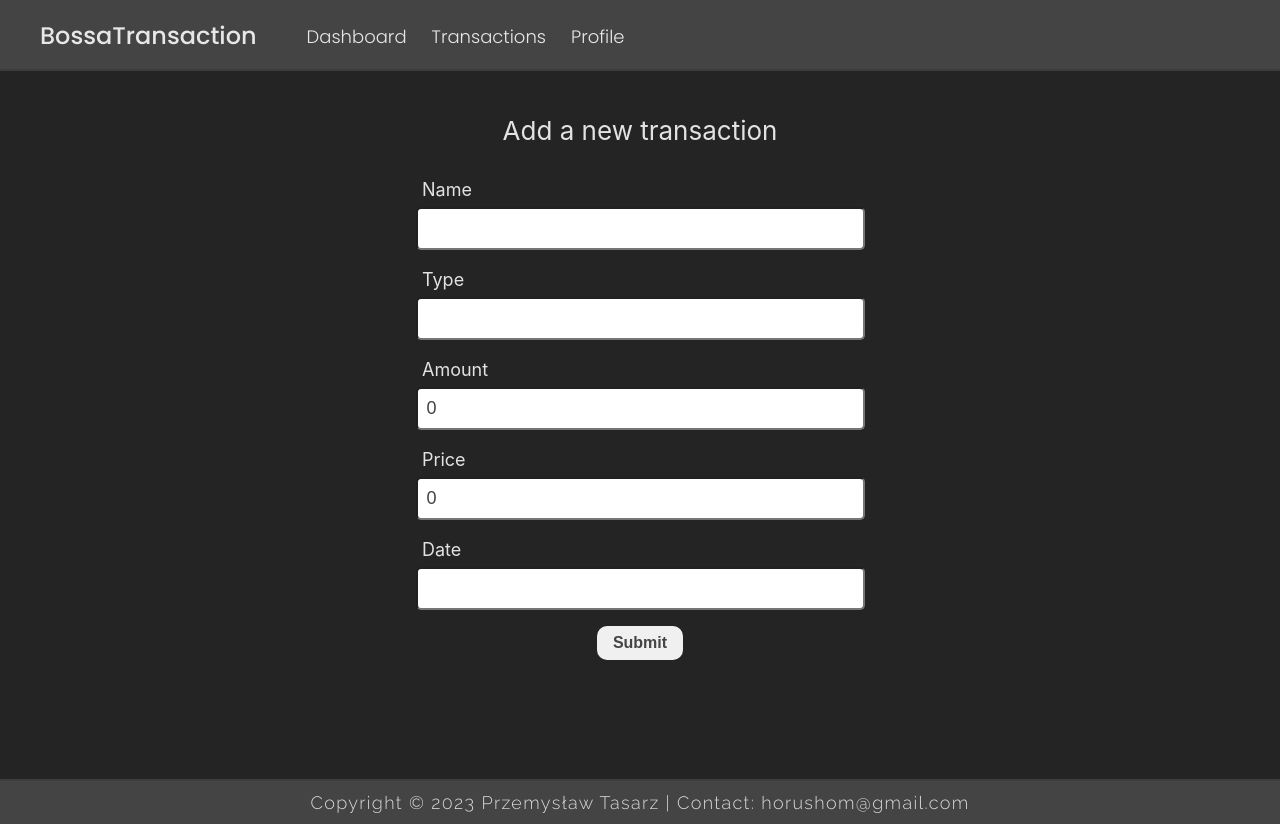
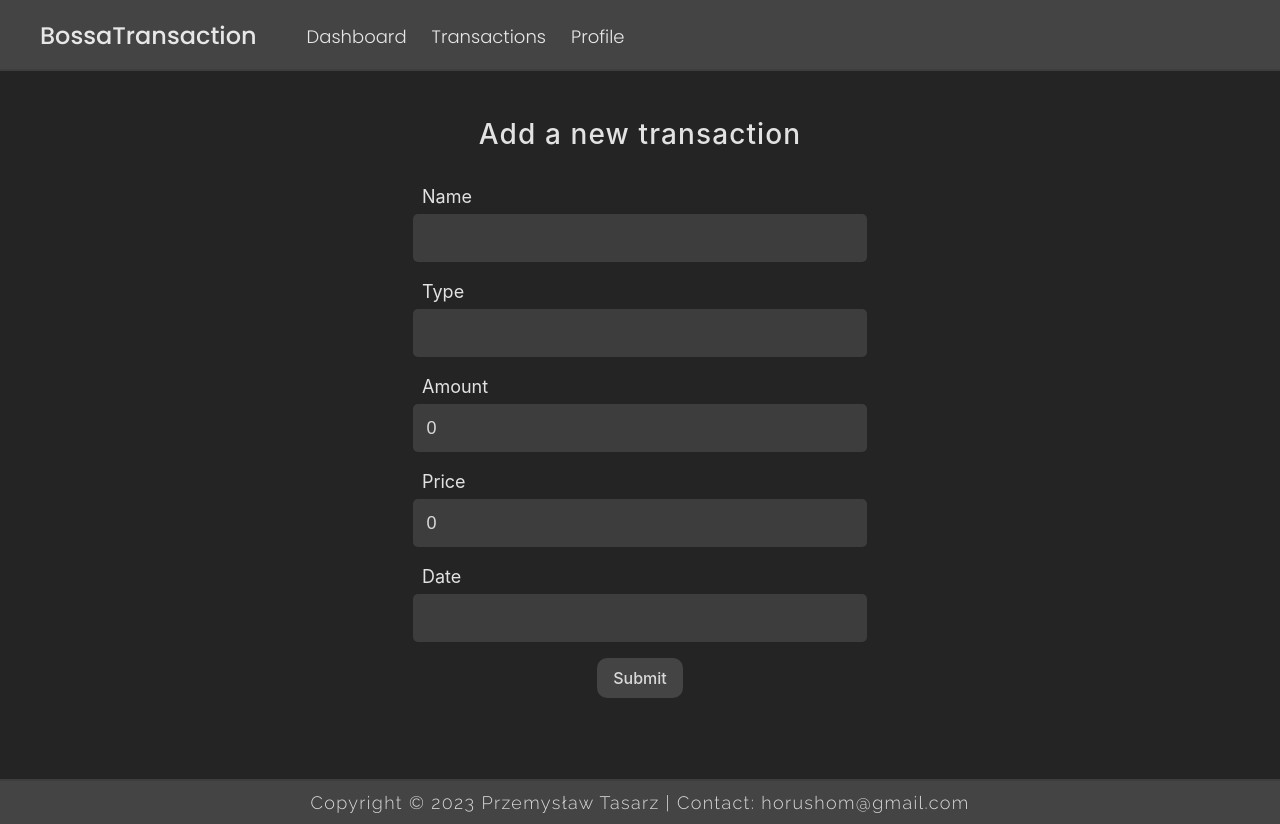
Before and after one commit to TheTasak/BossaTransaction-Frontend, a React (Vite) app: page /transaction in a window 1280 px wide. Built offline with nearby package versions, Linux system fonts and the light colour scheme.

Commit message:
feat: change UI to dark mode, preset for widgets

```diff
--- a/src/colors.scss
+++ b/src/colors.scss
@@ -4,12 +4,17 @@ $fontLightHover: #d0d0d0;
 $fontDark: #444444;
 
 $background: #242424;
+
 $backgroundLight: #f0f0f0;
 $backgroundLightHover: #dadada;
-
 $backgroundLightAlt: #dadada;
 $backgroundLightAlt2: #e0e0e0;
 $backgroundLightAltHover: #d0d0d0;
+
+$backgroundDark: #0d0d17;
+$backgroundDarkAlt: #1a1a21;
+$backgroundDarkAlt2: #17171c;
+$backgroundDarkAltHover: #20202a;
 
 $headerBackground: #444444;
 $headerBorder: #3d3d3d;
--- a/src/components/Dashboard/Dashboard.scss
+++ b/src/components/Dashboard/Dashboard.scss
@@ -1,17 +1,22 @@
 .dashboard {
+  display: grid;
+  grid-template-columns: repeat(3, 1fr);
+  grid-template-rows: repeat(3, 1fr);
   height: 100vh;
   width: 100%;
 
   .chart-div {
     height: 50vh;
     width: 100%;
-    display: flex;
-    flex-direction: row;
-    flex-wrap: wrap;
-    justify-content: center;
 
     & > div {
       max-width: 500px;
     }
   }
+
+  .widget-simple {
+    height: 100%;
+    background-color: red;
+    grid-area: 1 / 1 / 2 / 3;
+  }
 }
--- a/src/components/Dashboard/Dashboard.tsx
+++ b/src/components/Dashboard/Dashboard.tsx
@@ -6,6 +6,7 @@ import './Dashboard.scss';
 import Tooltip from "../common/Tooltip";
 
 import {ResponsiveTreeMap} from '@nivo/treemap';
+import Table from "../common/Table";
 
 
 const Dashboard = () => {
@@ -25,6 +26,13 @@ const Dashboard = () => {
 
     return (
         <div className="dashboard">
+            {
+                shares !== undefined && (
+                    <div className="widget-simple">
+                        {shares.map(share => <div key={share.name}>{share.name + " " + share.shares}</div>)}
+                    </div>
+                )
+            }
             {
                 shares !== undefined && (
                     <div className="chart-div">
--- a/src/components/Transactions/CurrentTransactions.tsx
+++ b/src/components/Transactions/CurrentTransactions.tsx
@@ -75,7 +75,7 @@ const CurrentTransactions = () => {
                         onClick={() => setActionsSelect(tableProps.row.index)}
                         onBlur={() => setActionsSelect(undefined)}
                     >
-                        <FontAwesomeIcon icon={faEllipsisVertical} color="#444444" />
+                        <FontAwesomeIcon icon={faEllipsisVertical} color="#aaaaaa" />
                     </div>
                     {
                         actionsSelect === tableProps.row.index &&
@@ -104,7 +104,9 @@ const CurrentTransactions = () => {
                     data={transactions}
                 />
             }
-            <ButtonMain text="Add a New Transaction" onClick={() => navigate("/transaction")} />
+            <div className="center">
+                <ButtonMain text="Add a New Transaction" onClick={() => navigate("/transaction")} />
+            </div>
         </div>
     )
 }
--- a/src/components/Transactions/TransactionsForm.scss
+++ b/src/components/Transactions/TransactionsForm.scss
@@ -4,7 +4,9 @@
   padding: 10px 30px;
 
   .form-header {
-    font-size: clamp(20px, 3vw, 26px);
+    font-weight: 500;
+    font-size: clamp(22px, 3vw, 28px);
+    letter-spacing: 0.04em;
     text-align: center;
   }
 
@@ -30,40 +32,24 @@
 
       width: 70%;
       font-size: clamp(16px, 2vw, 18px);
-      color: $fontDark;
+      background-color: $headerBorder;
+      color: $fontLight;
+      border: none;
       border-radius: 5px;
-      padding: 0.5em 0.5em;
+      padding: 0.75em 0.75em;
 
       @media (min-width: 800px) {
         width: 35%;
       }
 
       &:hover {
-        background-color: $backgroundLightHover;
+        background-color: $headerBackground;
+      }
+
+      &:focus {
+        outline: 2px solid $backgroundDarkAlt2;
       }
     }
 
   }
-
-  .button-group {
-    display: flex;
-    flex-direction: row;
-    justify-content: center;
-
-    button {
-      transition: 0.5s background-color ease-out;
-      font-size: clamp(14px, 1.5vw, 16px);
-      font-weight: bold;
-      cursor: pointer;
-      background-color: $backgroundLight;
-      color: $fontDark;
-      border: none;
-      border-radius: 10px;
-      padding: 8px 16px;
-
-      &:hover {
-        background-color: $backgroundLightAltHover;
-      }
-    }
-  }
 }
--- a/src/components/Transactions/TransactionsForm.tsx
+++ b/src/components/Transactions/TransactionsForm.tsx
@@ -3,6 +3,7 @@ import Transaction, {emptyTransaction} from "../helpers/models";
 import React, {useEffect, useState} from "react";
 import {createResource, getResource, updateResource} from "../../config";
 import {useNavigate, useParams} from "react-router-dom";
+import ButtonMain from "../common/ButtonMain";
 
 
 const TransactionsForm = () => {
@@ -82,8 +83,8 @@ const TransactionsForm = () => {
                     onChange={handleChange}
                 />
             </div>
-            <div className="button-group">
-                <button type="button" onClick={sendData}>Submit</button>
+            <div className="center">
+                <ButtonMain text="Submit" onClick={sendData} />
             </div>
         </div>
     )
--- a/src/components/common/ButtonMain.scss
+++ b/src/components/common/ButtonMain.scss
@@ -1,15 +1,17 @@
+@import "../../colors";
+
 .button-main {
   display: inline-block;
   transition: 0.3s ease-in-out;
   user-select: none;
-  padding: 0.4em;
-  background-color: #f0f0f0;
-  color: #222222;
+  padding: 0.5em 1em;
+  background-color: $headerBackground;
+  color: $fontLight;
   font-weight: 500;
   border-radius: 10px;
 
   &:hover {
     cursor: pointer;
-    background-color: #e0e0e0;
+    background-color: $headerBorder;
   }
 }
--- a/src/components/common/Table.scss
+++ b/src/components/common/Table.scss
@@ -2,22 +2,40 @@
 
 .custom-table {
   width: 100%;
-  color: $fontDark;
+  color: $fontLight;
   border-spacing: 0;
   text-align: right;
   font-size: clamp(14px, 2vw, 18px);
   margin-bottom: 1rem;
 
+  tr:first-child {
+    th:first-child {
+      border-top-left-radius: 10px;
+    }
+    th:last-child {
+      border-top-right-radius: 10px;
+    }
+  }
+
+  tr:last-child {
+    td:first-child {
+      border-bottom-left-radius: 10px;
+    }
+    td:last-child {
+      border-bottom-right-radius: 10px;
+    }
+  }
+
   tr {
     transition: 0.2s background-color ease-in-out;
     &:nth-child(even) {
-      background-color: $backgroundLightAlt;
+      background-color: $backgroundDarkAlt;
     }
     &:nth-child(odd) {
-      background-color: $backgroundLightAlt2;
+      background-color: $backgroundDarkAlt2;
     }
     &:hover {
-      background-color: $backgroundLightAltHover;
+      background-color: $backgroundDarkAltHover;
     }
 
     td {
@@ -27,7 +45,7 @@
 
   th,
   td {
-    border-bottom: 1px solid #f0f0f0;
+    border-bottom: 1px solid $backgroundDark;
 
     .dropdown {
       .dropdown-button {
@@ -44,14 +62,14 @@
     transition: 0.3s background-color ease-in;
     user-select: none;
     padding: 15px;
-    background-color: $backgroundLight;
+    background-color: $backgroundDark;
     text-align: center;
     font-weight: 500;
-    border-right: 1px solid $borderLight;
-    border-bottom: 2px solid $borderLightAlt;
+    border-right: 1px solid $backgroundDarkAlt;
+    border-bottom: 2px solid $backgroundDark;
 
     &:hover {
-      background-color: $borderLight;
+      background-color: $backgroundDarkAltHover;
     }
   }
 }
--- a/src/index.scss
+++ b/src/index.scss
@@ -18,6 +18,12 @@ body {
   -webkit-font-smoothing: antialiased;
   -moz-osx-font-smoothing: grayscale;
   -webkit-text-size-adjust: 100%;
+}
+
+.center {
+  width: 100%;
+  display: flex;
+  justify-content: center;
 }
 
 .dropdown {
```
Also changed, not shown: src/components/common/Widget.tsx (added, +11 -0 lines).
